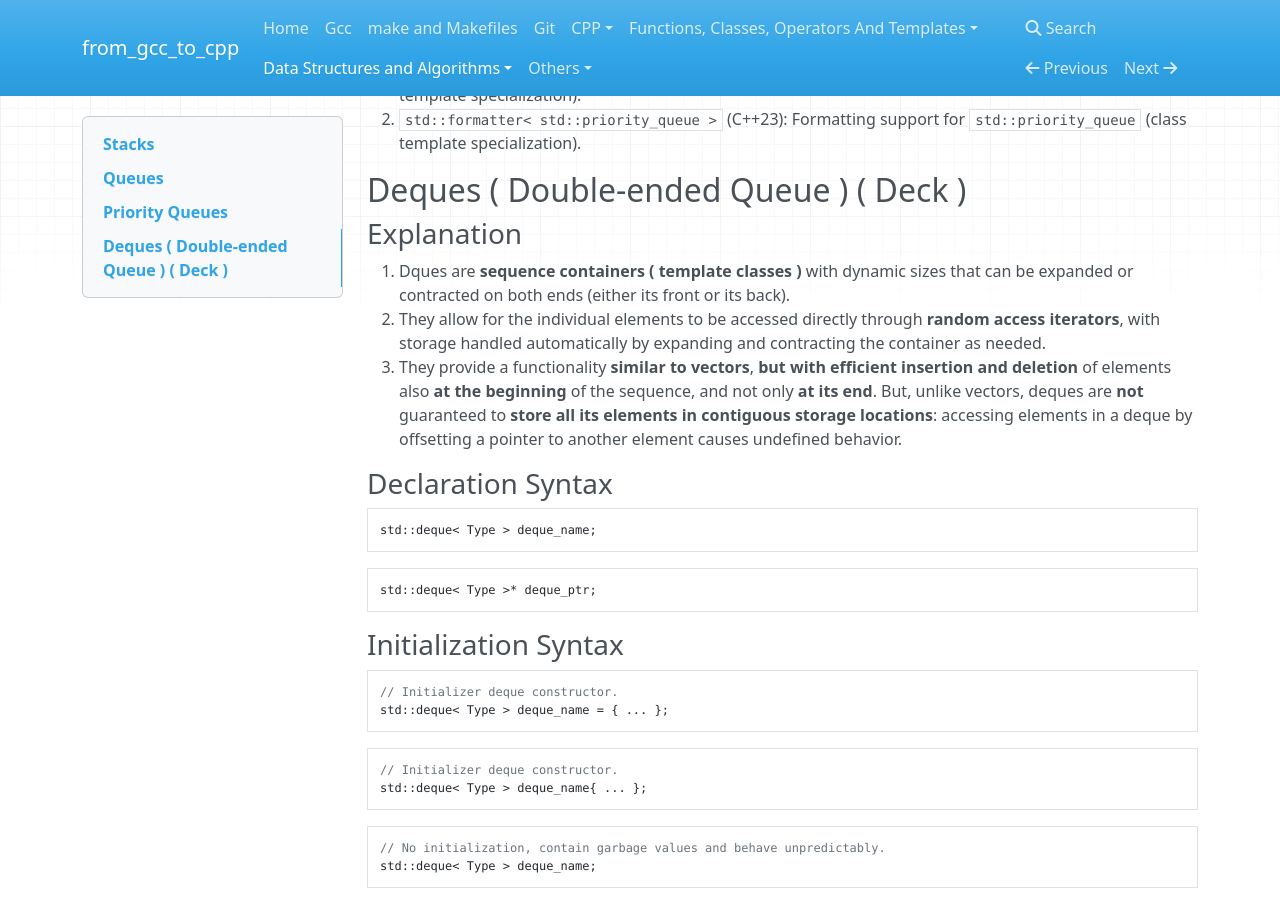
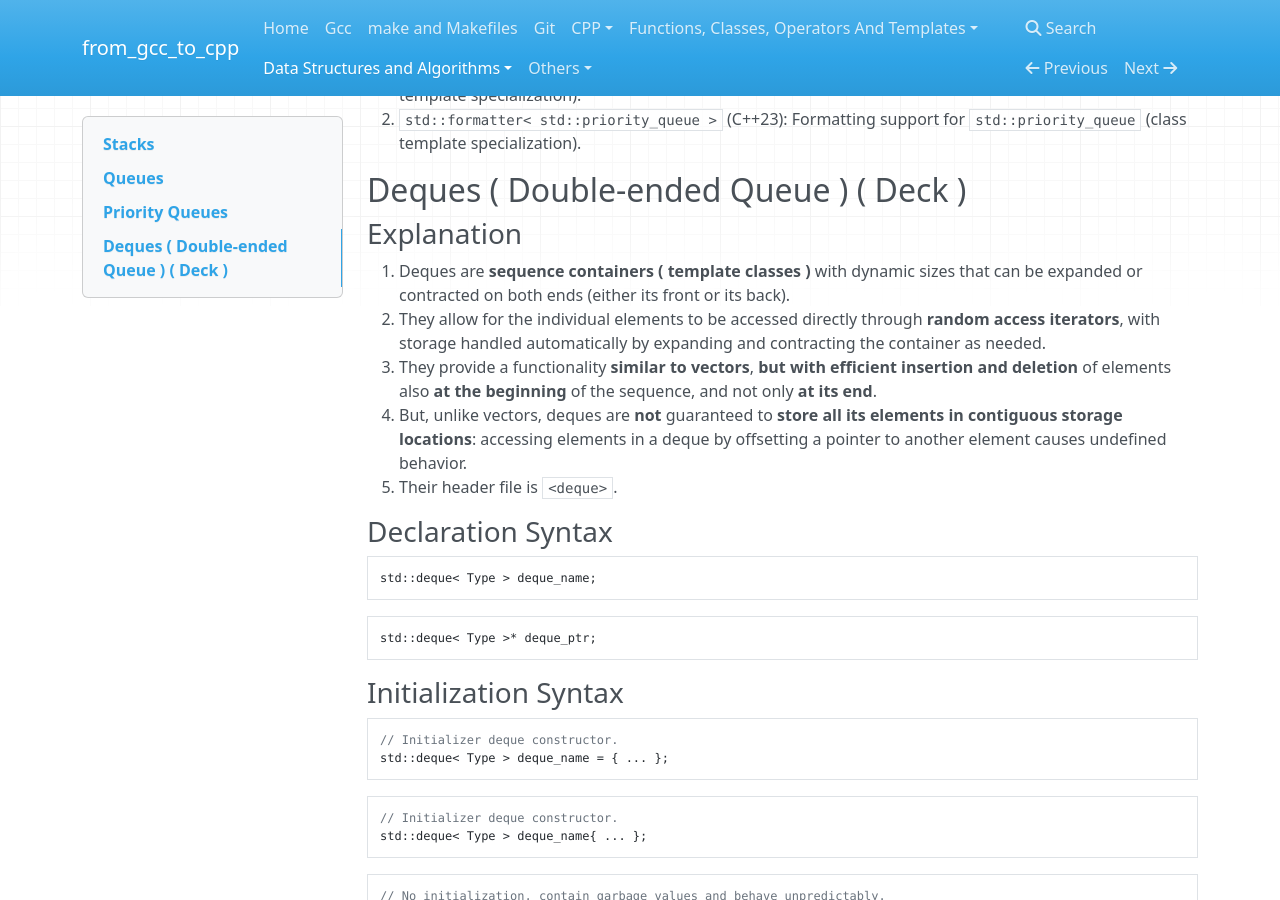
Before and after one commit to 0BananaBig0/from_gcc_to_cpp, an MkDocs documentation site: the page built from docs/StacksAndQueues.md, in a window 1280 px wide and 900 px high, scrolled down 10706 px. Built offline with MkDocs 1.6.1, drawn with Linux system fonts in a browser that asks for light colours; nearby versions of some CDN libraries.

Commit message:
format StacksAndQueues.md

```diff
--- a/docs/StacksAndQueues.md
+++ b/docs/StacksAndQueues.md
@@ -573,16 +573,17 @@ delete pri_queue_ptr;
 
 ### Explanation
 
-1. Dques are **sequence containers ( template classes )** with dynamic sizes that can be expanded or
-   contracted on both ends (either its front or its back).
+1. Deques are **sequence containers ( template classes )** with dynamic sizes that can be expanded
+   or contracted on both ends (either its front or its back).
 2. They allow for the individual elements to be accessed directly through **random access
    iterators**, with storage handled automatically by expanding and contracting the container as
    needed.
 3. They provide a functionality **similar to vectors**, **but with efficient insertion and
    deletion** of elements also **at the beginning** of the sequence, and not only **at its end**.
-   But, unlike vectors, deques are **not** guaranteed to **store all its elements in contiguous
+4. But, unlike vectors, deques are **not** guaranteed to **store all its elements in contiguous
    storage locations**: accessing elements in a deque by offsetting a pointer to another element
    causes undefined behavior.
+5. Their header file is `<deque>`.
 
 ### Declaration Syntax
 
```
